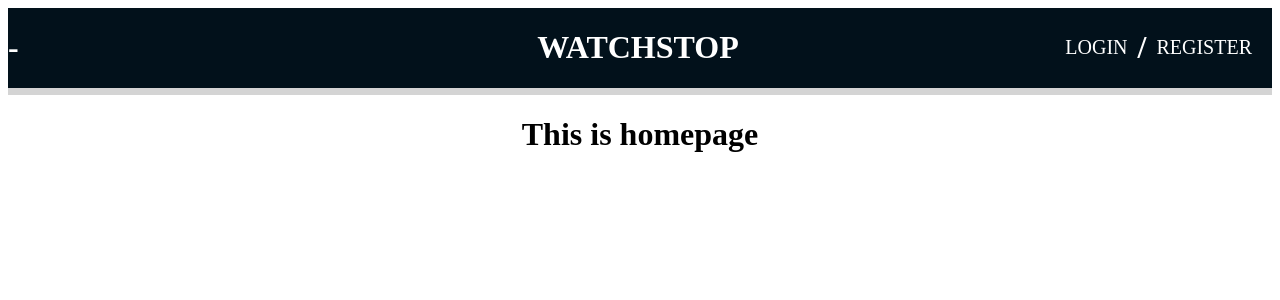
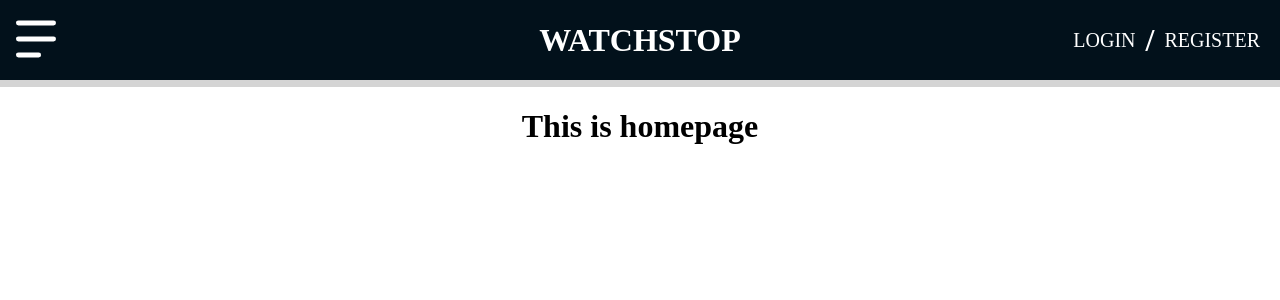
Before and after one commit to keticodes/WatchStop, a React (Vite) app in the folder FrontEnd/: page / in a window 1280 px wide. Shown: the top 300 px of the page. Built offline with nearby package versions, Linux system fonts and the light colour scheme.

Commit message:
Changed navbar again - better

```diff
--- a/FrontEnd/src/components/Navbar.jsx
+++ b/FrontEnd/src/components/Navbar.jsx
@@ -9,7 +9,9 @@ const Navbar = () => {
   return (
     <div className="Navbar-wrapper">
       <div className="Navbar-hamburger">
-        <h1>-</h1>
+        <button>
+          <img src="./public/hamburger.svg" height="40px" width="40px" alt="" />
+        </button>
       </div>
       <div className="Navbar-title">
         <Link to="/">
--- a/FrontEnd/src/components/css/navbar.css
+++ b/FrontEnd/src/components/css/navbar.css
@@ -1,16 +1,39 @@
+body {
+  margin: 0px;
+}
 .Navbar-wrapper {
   display: flex;
   align-items: center;
   gap: 10px;
-  justify-content: space-between;
   border-bottom: 7px solid #d4d4d4;
   background: #02111b;
+  height: 80px;
+}
+.Navbar-hamburger {
+  position: absolute;
+  float: left;
+  z-index: 1;
+  margin-left: 10px;
+}
+.Navbar-hamburger button {
+  background: none;
+  border: 0px;
+}
+.Navbar-hamburger button:hover {
+  cursor: pointer;
+}
+.Navbar-title {
+  display: flex;
+  justify-content: center;
+  position: absolute;
+  width: 100vw;
 }
 .Navbar-title h1 {
   color: black;
   text-decoration: none;
-  margin-left: 6em;
   color: white;
+  text-align: left;
+  text-align: center;
 }
 .Navbar-wrapper a {
   text-decoration: none;
@@ -21,6 +44,8 @@
 }
 .Navbar-text {
   display: flex;
+  position: absolute;
+  right: 0;
   justify-content: space-between;
   gap: 10px;
   margin-right: 20px;
```
Also changed, not shown: FrontEnd/public/hamburger.svg (added).
